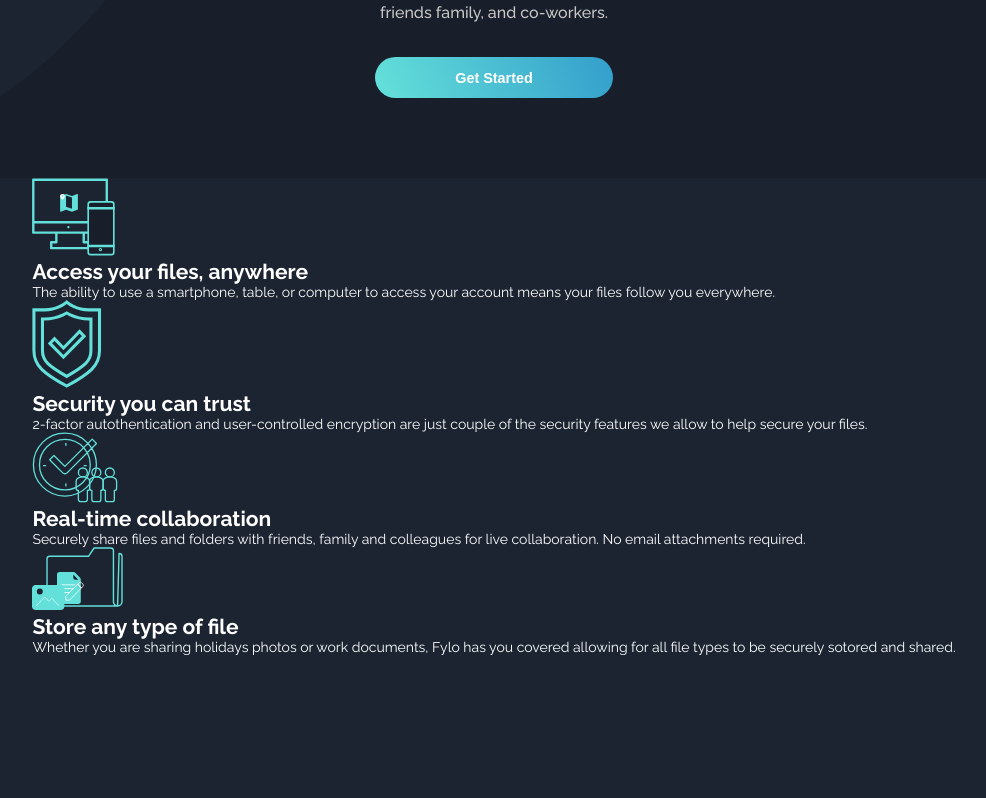
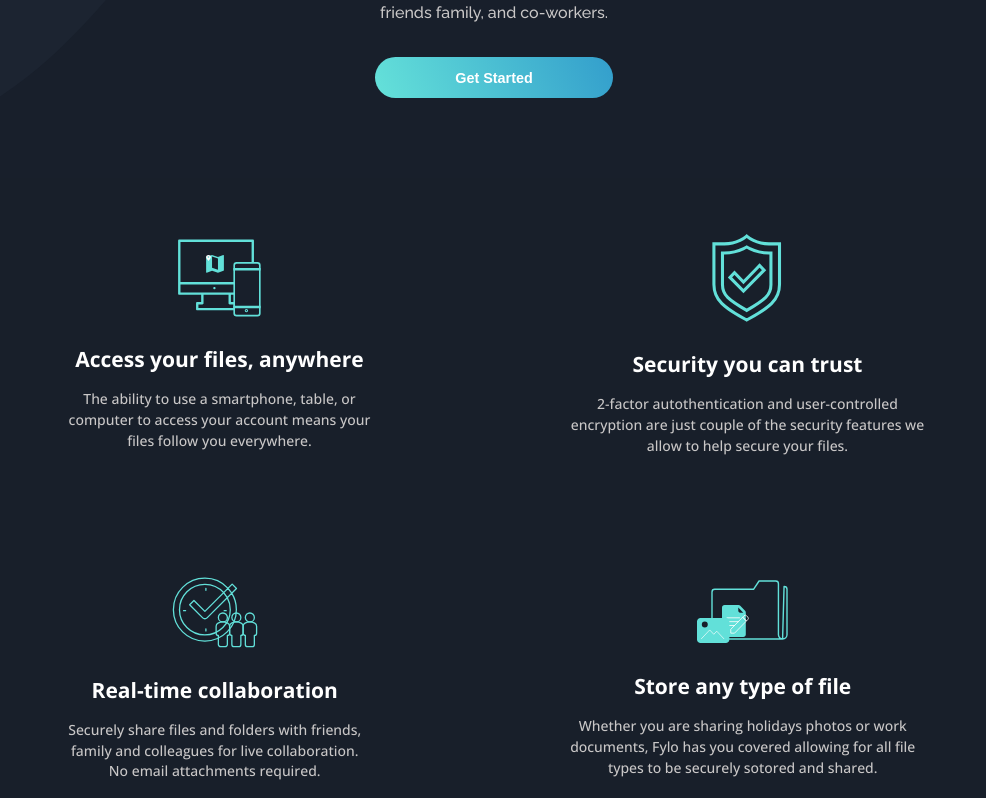
Before and after one commit to Humber70/Fylo-landing-page, a React (Vite) app: page / in a window 1280 px wide. Shown: the part 703-1501 px from the top of the page, without its empty margins (146-1132 px from the left). Before the commit the page ends 1358 px from the top, so only its background shows below. Built offline with nearby package versions, Linux system fonts and the light colour scheme; the HTML template or start-up script is replaced by a standard one.

Commit message:
style: reestructure Products components layout

```diff
--- a/src/components/Products/Products.jsx
+++ b/src/components/Products/Products.jsx
@@ -4,27 +4,32 @@ export default function Products () {
   return (
     <section className={css.products}>
       <div className={css.contentProducts}>
-        <div>
+        <div className={css.firstSectionProducts}>
+          <div className={css.itemProducts}>
             <img src="/assets/icons/icon-access-anywhere.svg" alt="icon-access" />
             <h2>Access your files, anywhere</h2>
             <p>The ability to use a smartphone, table, or computer to access your account means your files follow you everywhere.</p>
           </div>
-        <div>
+          <div className={css.itemProducts}>
             <img src="/assets/icons/icon-security.svg" alt="icon-security" />
             <h2>Security you can trust</h2>
             <p>2-factor autothentication and user-controlled encryption are just couple of the security features we allow to help secure your files.</p>
           </div>
-        <div>
+        </div>
+
+        <div className={css.secondSectionProducts}>
+          <div className={css.itemProducts}>
             <img src="/assets/icons/icon-collaboration.svg" alt="icon-collaboration" />
             <h2>Real-time collaboration</h2>
             <p>Securely share files and folders with friends, family and colleagues for live collaboration. No email attachments required.</p>
           </div>
-        <div>
+          <div className={css.itemProducts}>
             <img src="/assets/icons/icon-any-file.svg" alt="icon-any-file" />
             <h2>Store any type of file</h2>
             <p>Whether you are sharing holidays photos or work documents, Fylo has you covered allowing for all file types to be securely sotored and shared.</p>
           </div>
         </div>
+      </div>
     </section>
   )
 }
--- a/src/components/Products/Products.module.css
+++ b/src/components/Products/Products.module.css
@@ -2,4 +2,42 @@
   display: flex;
   justify-content: center;
   align-items: center;
+
+  padding-top: 2rem;
+  font-family: var(--font-body);
+  font-size: var(--font-size-body);
+  background-color: var(--color-navy-900);
 }
+
+.contentProducts {
+  max-width: 70%;
+  display: flex;
+  justify-content: center;
+  flex-direction: column;
+  align-items: center;
+  gap: 5rem;
+
+
+  .firstSectionProducts, .secondSectionProducts {
+    display: flex;
+    flex-direction: row;
+    align-items: center;
+    gap: 10rem;
+  }
+}
+
+.itemProducts {
+  text-align: center;
+  font-weight: 700;
+
+  p {
+    color: #c9c7c7;
+    font-weight: 500;
+    padding: 1rem;
+    line-height: 1.3rem;
+  }
+
+  img {
+    padding: 1.5rem 0;
+  }
+}
```
Lines whose indentation alone changed are shown as unchanged.
